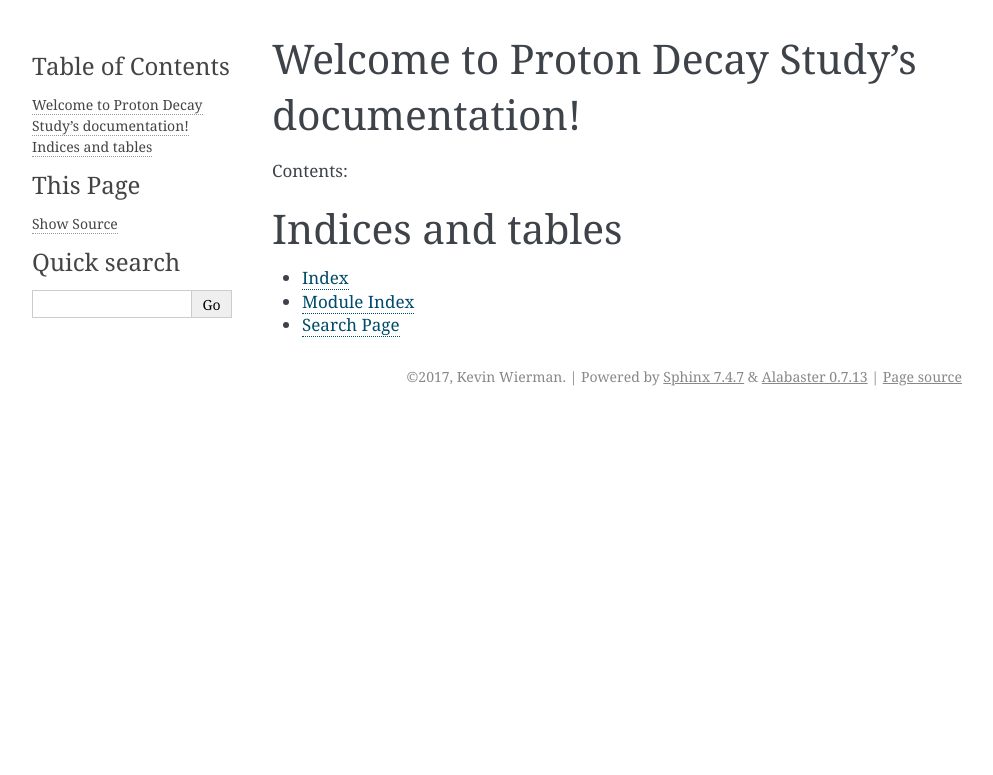
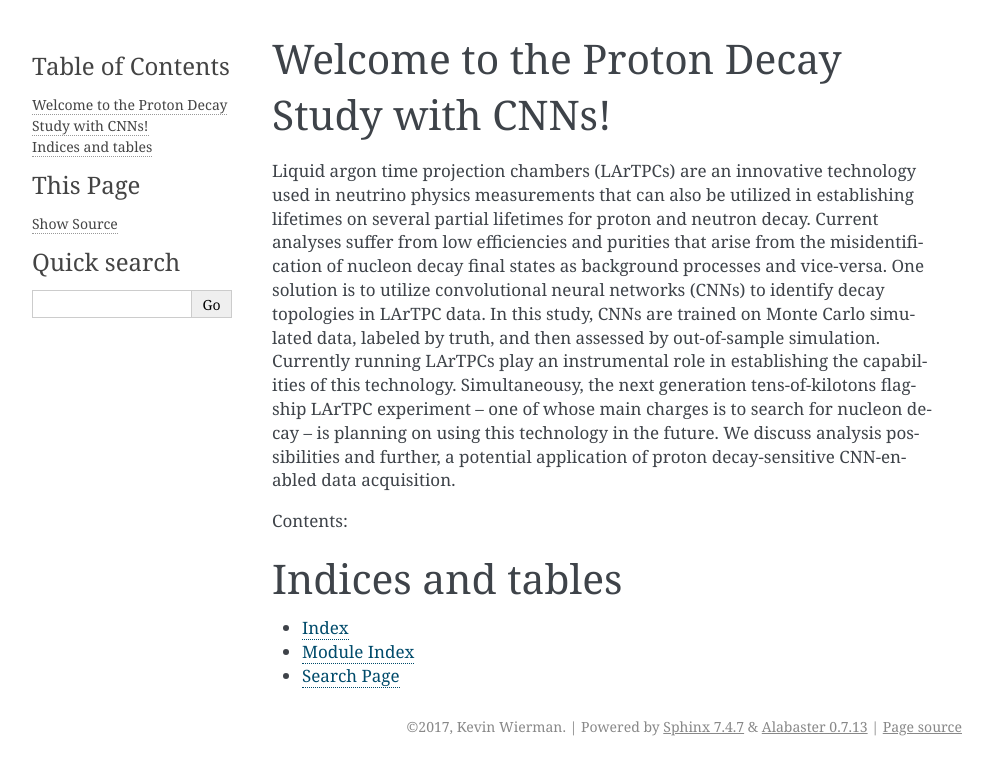
Before and after one commit to HEP-DL/proton_decay_study, a Sphinx documentation site: the page built from docs/source/index.rst, in a window 1280 px wide. Shown: the top 775 px of the page, without its empty margins (148-1141 px from the left). Built offline with Sphinx 7.4.7, drawn with Linux system fonts in a browser that asks for light colours.

Commit message:
Documentation

```diff
--- a/docs/source/index.rst
+++ b/docs/source/index.rst
@@ -1,10 +1,7 @@
-.. Proton Decay Study documentation master file, created by
-   sphinx-quickstart on Wed Mar  8 12:03:48 2017.
-   You can adapt this file completely to your liking, but it should at least
-   contain the root `toctree` directive.
+Welcome to the Proton Decay Study with CNNs!
+=========================================================
 
-Welcome to Proton Decay Study's documentation!
-=========================================================
+Liquid argon time projection chambers (LArTPCs) are an innovative technology used in neutrino physics measurements that can also be utilized in establishing lifetimes on several partial lifetimes for proton and neutron decay. Current analyses suffer from low efficiencies and purities that arise from the misidentification of nucleon decay final states as background processes and vice-versa. One solution is to utilize convolutional neural networks (CNNs) to identify decay topologies in LArTPC data. In this study, CNNs are trained on Monte Carlo simulated data, labeled by truth, and then assessed by out-of-sample simulation. Currently running LArTPCs play an instrumental role in establishing the capabilities of this technology. Simultaneousy, the next generation tens-of-kilotons flagship LArTPC experiment -- one of whose main charges is to search for nucleon decay -- is planning on using this technology in the future. We discuss analysis possibilities and further, a potential application of proton decay-sensitive CNN-enabled data acquisition.
 
 Contents:
 
```
